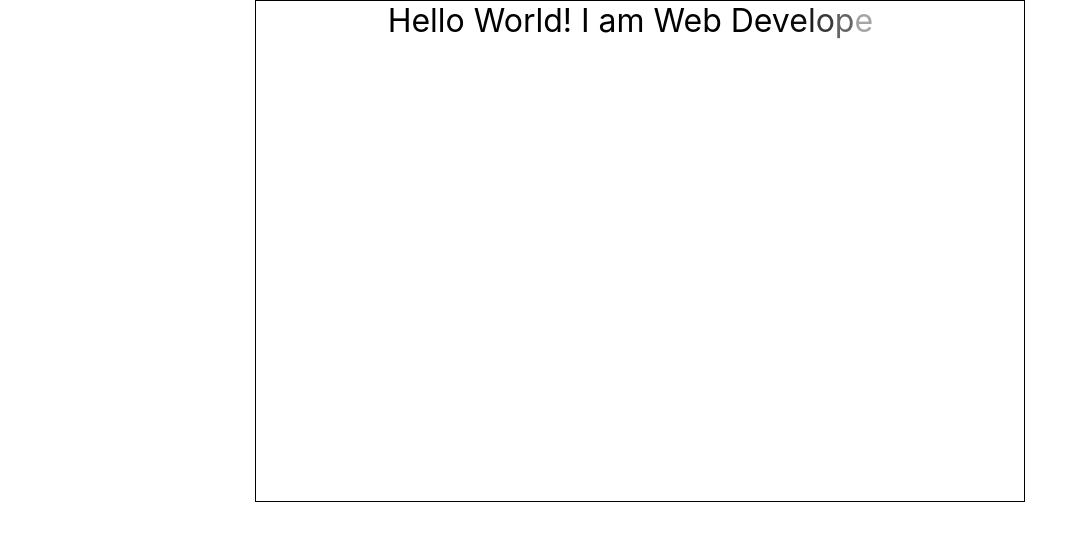
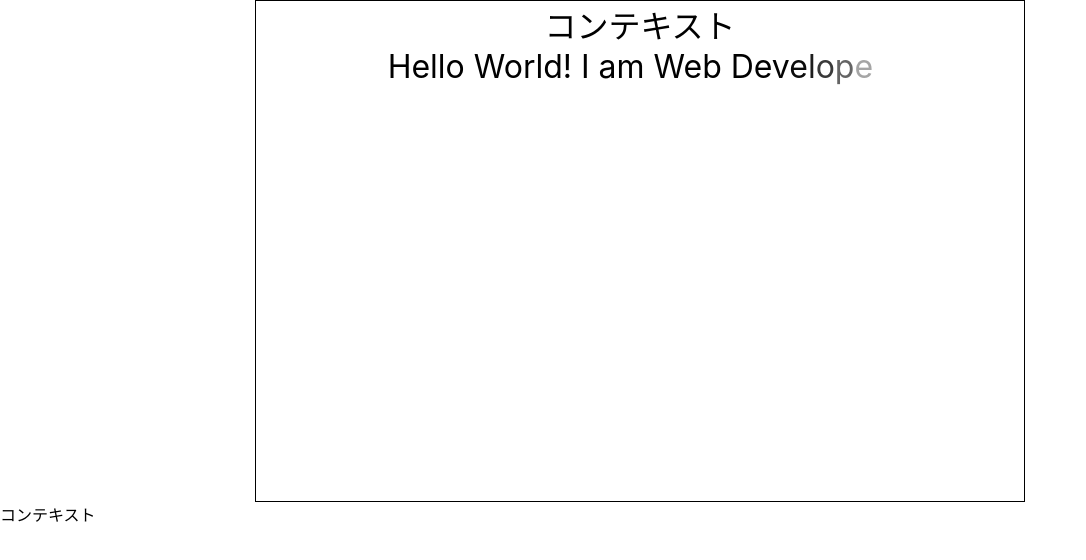
Before and after one commit to illionillion/react-novelgame-test, a React (Create React App) app: page / in a window 1280 px wide. Shown: the top 560 px of the page, without its empty margins (0-1086 px from the left). Built offline with nearby package versions, Linux system fonts and the light colour scheme.

Commit message:
useContext使った

```diff
--- a/src/App.tsx
+++ b/src/App.tsx
@@ -1,4 +1,5 @@
-import TextDialog from './components/textdialog';
+import { useContext } from 'react';
+import TextDialog, { context,} from './components/textdialog';
 
 function App() {
   return (
@@ -7,6 +8,7 @@ function App() {
           Hello World!
           I am Web Developer.
       </TextDialog>
+      <div>{`${useContext(context)}`}</div>
     </div>
   );
 }
--- a/src/components/textdialog/index.tsx
+++ b/src/components/textdialog/index.tsx
@@ -1,7 +1,9 @@
-import React, { useEffect, useState } from 'react';
+import React, { useContext, useEffect, useState } from 'react';
 import timer from '../../interface/timer';
 import Char from '../char';
 import './index.scss'
+const context = React.createContext('コンテキスト')
+export {context}
 export default function TextDialog({ children }: { children: React.ReactNode }) : JSX.Element {
 
     // 配列にする
@@ -44,6 +46,7 @@ export default function TextDialog({ children }: { children: React.ReactNode })
 
     return (
         <div className="text-dialog">
+            <div>{useContext(context)}</div>
             {stringArray.map((output, index) => <Char key={index} flag={charList[index]}>{output}</Char>)}
         </div>
     )
```
